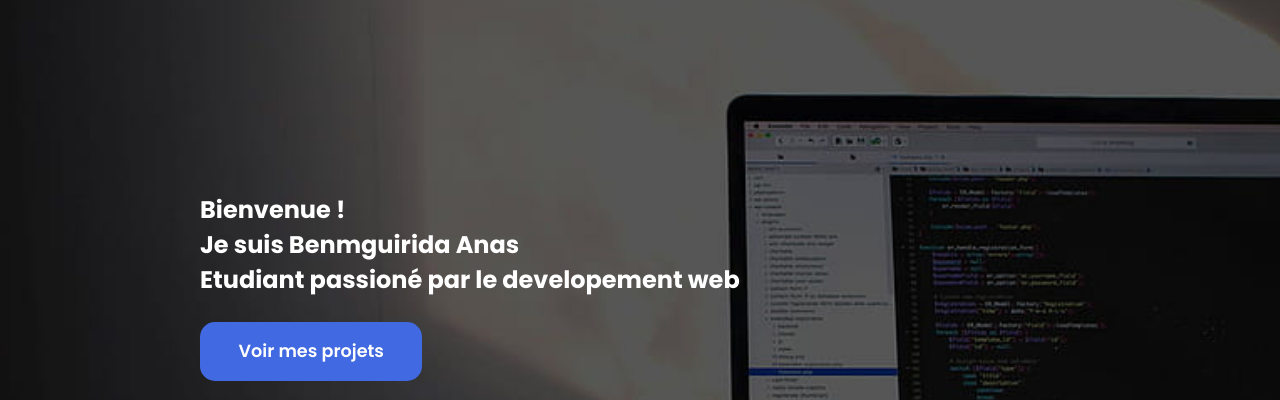
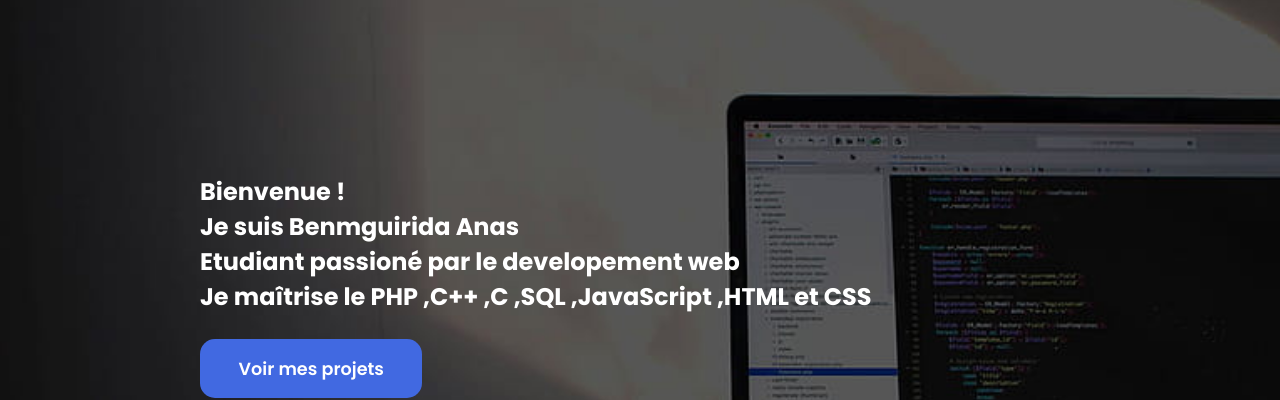
Before and after one commit to anasbenmguirida/benmguirida.github.io, a plain HTML site: page index.html in a window 1280 px wide. Shown: the part 73-473 px from the top of the page. Drawn offline with Linux system fonts and the light colour scheme.

Commit message:
Update index.html

```diff
--- a/index.html
+++ b/index.html
@@ -26,7 +26,8 @@
       <div>
         <h2>
           Bienvenue ! <br />Je suis Benmguirida Anas<br /><span
-            >Etudiant passioné par le developement web</span
+            >Etudiant passioné par le developement web<br>
+          Je maîtrise le PHP ,C++ ,C ,SQL ,JavaScript ,HTML et CSS</span
           >
         </h2>
 
```
